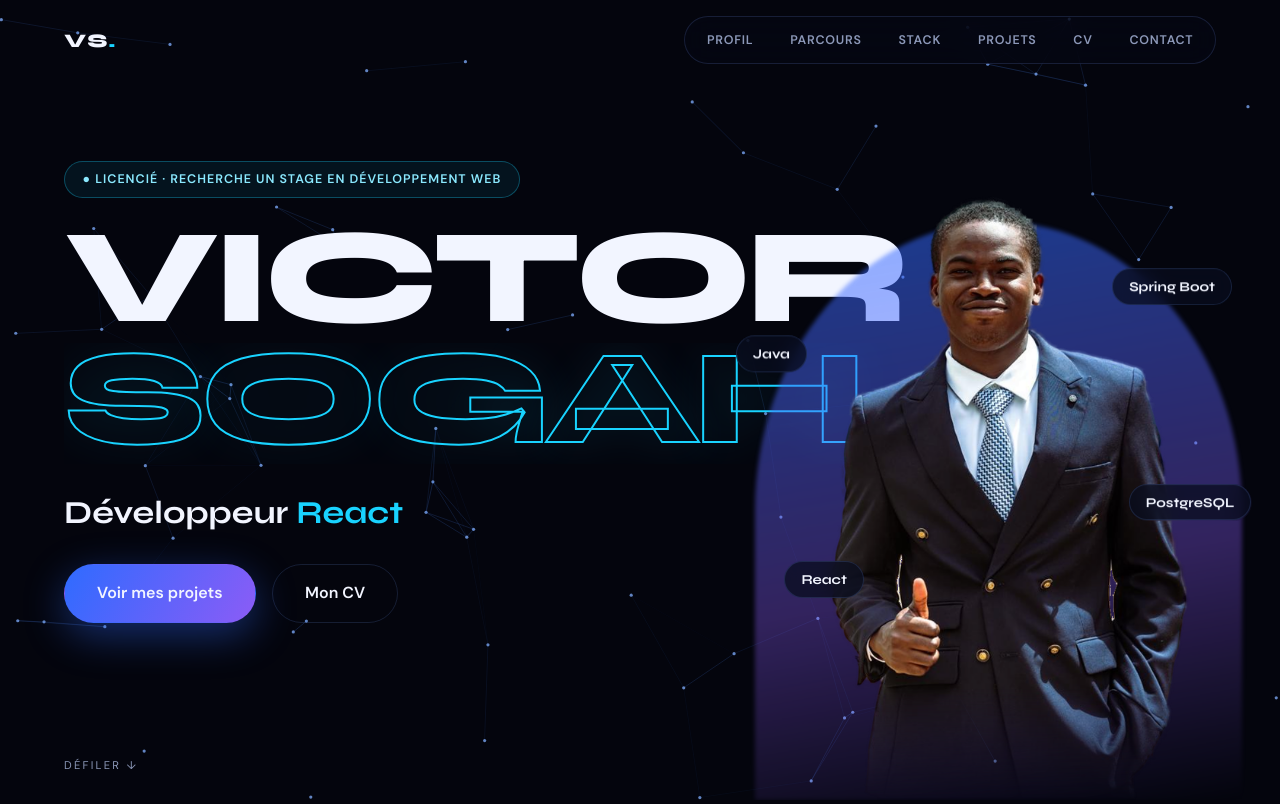
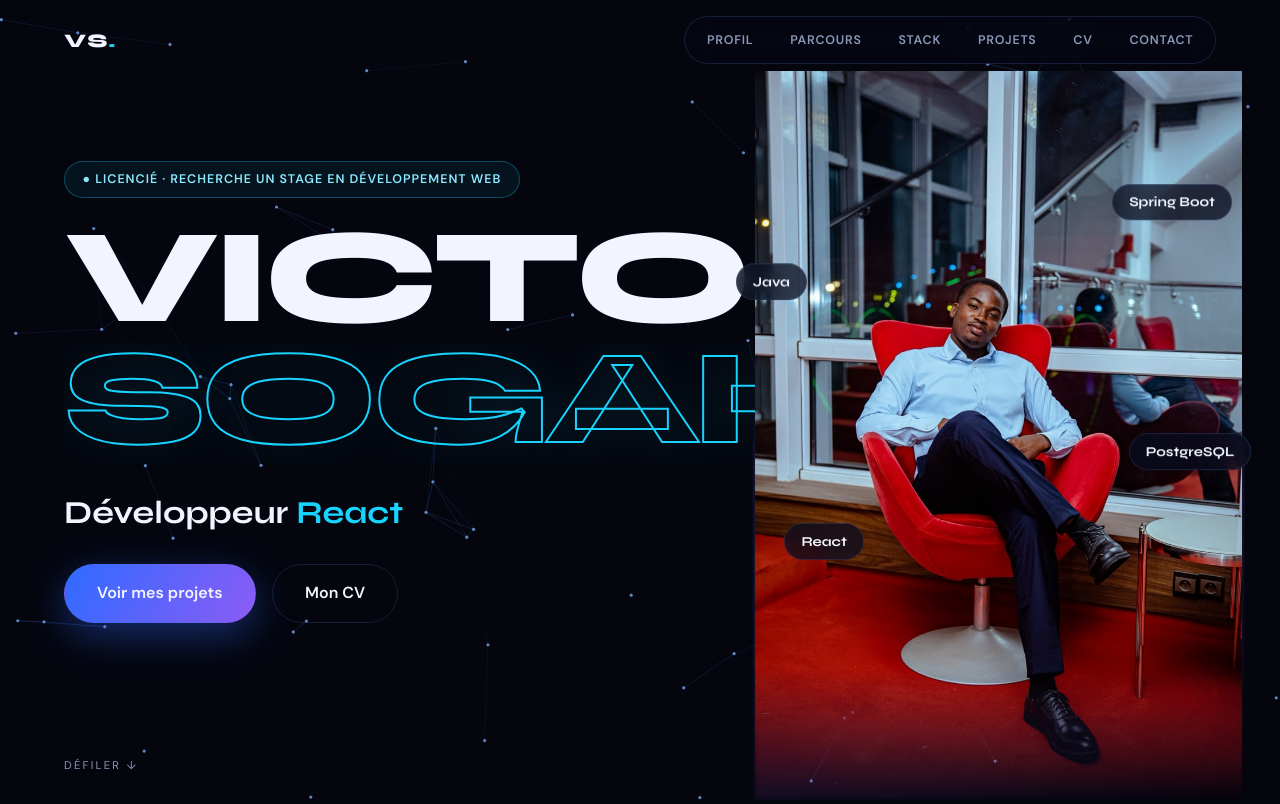
Before and after one commit to Mr-SOGAH/Mon-portfolio, a plain HTML site: page index.html in a window 1280 px wide. Shown: the top 804 px of the page. Drawn offline with Linux system fonts and the light colour scheme; animation ran at ten frames a second.

Commit message:
Update profile image in index.html

```diff
--- a/index.html
+++ b/index.html
@@ -117,7 +117,7 @@ footer{display:flex;justify-content:space-between;flex-wrap:wrap;gap:.5rem;paddi
  <h1 aria-label="Victor Sogah"><span class="w" data-s="VICTOR"></span><span class="w w2" data-s="SOGAH"></span></h1>
  <p class="role">Développeur <b id="rot">Full-Stack</b></p>
  <div class="cta"><a class="btn p mg" href="#projets">Voir mes projets</a><a class="btn mg" href="#cv">Mon CV</a></div>
- <div class="ph" id="ph"><img src="photo-cutout.png" alt="Portrait de Victor Sogah" width="640" height="827">
+ <div class="ph" id="ph"><img src="WhatsApp Image 2026-11-22 at 9.56.18 PM.jpeg" alt="Portrait de Victor Sogah" width="640" height="827">
   <span class="fc" style="left:-4%;top:28%">Java</span><span class="fc" style="right:2%;top:16%;animation-delay:-1.5s">Spring Boot</span><span class="fc" style="left:6%;top:62%;animation-delay:-3s">React</span><span class="fc" style="right:-2%;top:50%;animation-delay:-2s">PostgreSQL</span></div>
  <div class="sc">Défiler ↓</div>
 </section>
```
